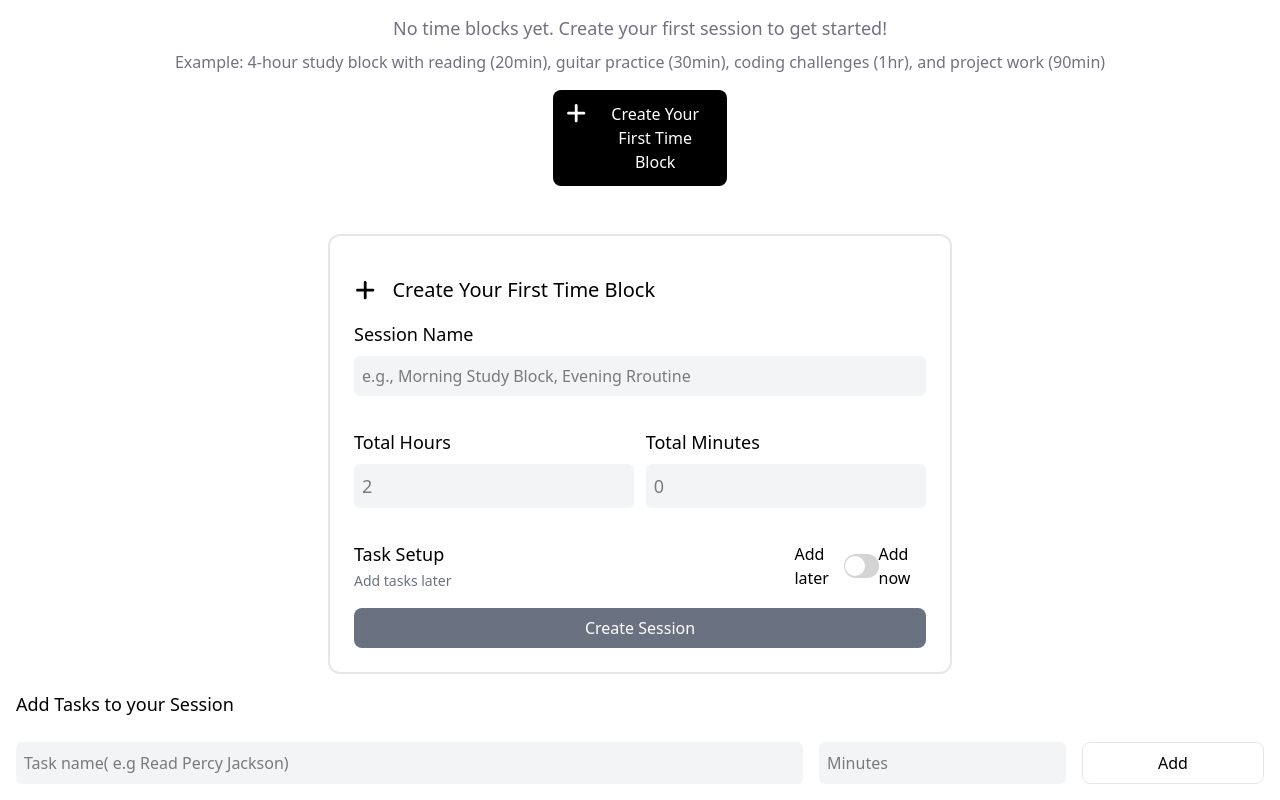
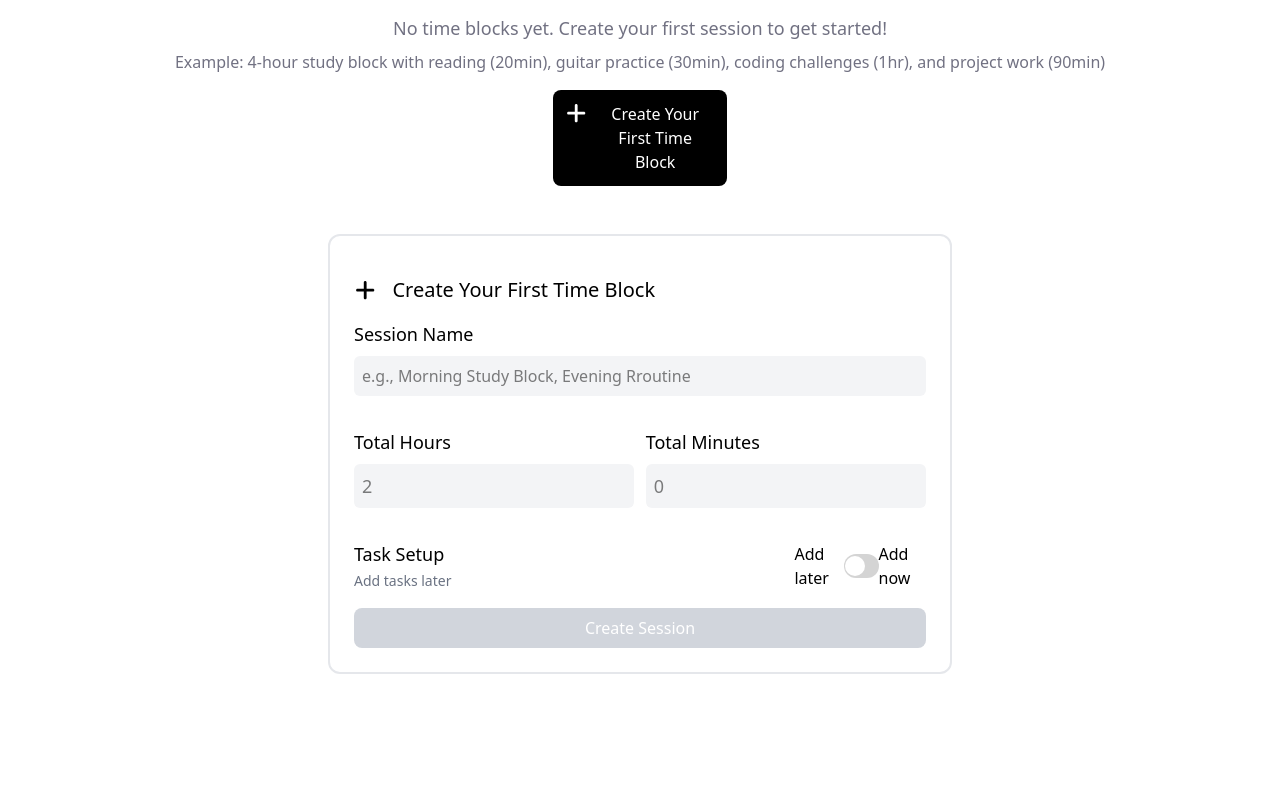
Before and after one commit to didymus707/devatine, a React (Vite) app: page / in a window 1280 px wide. Shown: the part 258-1058 px from the top of the page. After the commit the page ends 948 px from the top, so only its background shows below. Built offline with nearby package versions, Linux system fonts and the light colour scheme.

Commit message:
tiny ui changes - changed session hours and minutes state in blockform

```diff
--- a/src/components/BlockList.tsx
+++ b/src/components/BlockList.tsx
@@ -1,6 +1,5 @@
-import React, { useState } from "react";
+import { useState } from "react";
 import type { Block, Task } from "./types";
-import TaskForm from "./taskform";
 import { BlockForm } from "./blockForm";
 
 export const BlockList = () => {
@@ -23,21 +22,15 @@ export const BlockList = () => {
   return (
     <>
       <div className="block-list-container">
-        <BlockForm
-          addBlock={addNewBlock}
-        />
+        <BlockForm addBlock={addNewBlock} />
         {/* if no block exist, add the tasks, then on creating a block,
               add block id into the tasks associated with it */}
-        {blocks.length === 0 && (
-          <TaskForm blockId={blocks[0]?.id || ""} addTasks={addTasksToBlock} />
-        )}
+        {blocks.length === 0 && <></>}
 
         {/* if a block exist, add the task to the block */}
         <>
           {blocks.map((block) => (
-            <div className="blocklist-wrapper" key={block.id}>
-              <TaskForm blockId={block.id} addTasks={addTasksToBlock} />
-            </div>
+            <div className="blocklist-wrapper" key={block.id}></div>
           ))}
         </>
       </div>
--- a/src/components/blockForm.tsx
+++ b/src/components/blockForm.tsx
@@ -1,6 +1,7 @@
 import React, { useState } from "react";
 import { Add } from "./primitives/icons";
 import type { Block, Task } from "./types";
+import TaskForm from "./taskform";
 
 interface BlockFormProps {
   addBlock: (newBlock: Block) => void;
@@ -13,10 +14,10 @@ export const BlockForm: React.FC<BlockFormProps> = ({
   const [showTask, setShowTask] = useState<boolean>(false);
   const [sessionEnded, setSessionEnded] = useState<boolean>(false);
   const [sessionName, setSessionName] = useState<string | undefined>("");
-  const [sessionHours, setSessionHours] = useState<number | undefined>(
+  const [sessionHours, setSessionHours] = useState<string | undefined>(
     undefined
   );
-  const [sessionMinutes, setSessionMinutes] = useState<number | undefined>(
+  const [sessionMinutes, setSessionMinutes] = useState<string | undefined>(
     undefined
   );
 
@@ -24,7 +25,8 @@ export const BlockForm: React.FC<BlockFormProps> = ({
     e.preventDefault();
     // Logic to handle form submission
 
-    const totalDuration = sessionHours! * 60 + (sessionMinutes || 0);
+    const totalDuration =
+      Number(sessionHours)! * 60 + (Number(sessionMinutes) || 0);
     const newBlock: Block = {
       id: crypto.randomUUID(),
       name: sessionName || "Untitled Block",
@@ -36,8 +38,8 @@ export const BlockForm: React.FC<BlockFormProps> = ({
     addBlock(newBlock);
     // reset form fields
     setSessionName("");
-    setSessionHours(undefined);
-    setSessionMinutes(undefined);
+    setSessionHours('');
+    setSessionMinutes('');
     setTasks([]);
     setSessionEnded(false);
   };
@@ -82,10 +84,7 @@ export const BlockForm: React.FC<BlockFormProps> = ({
                     id="total-session-duration"
                     className="bg-gray-100 rounded-md p-2 mt-2 focus:border-4 focus:border-gray-300 focus:outline-gray-300"
                     placeholder="2"
-                    onChange={(e) => {
-                      const val = e.target.value;
-                      setSessionHours(val === "" ? undefined : Number(val));
-                    }}
+                    onChange={(e) => setSessionHours(e.target.value || "")}
                   />
                 </div>
                 <div className="minutes flex flex-col w-[49%]">
@@ -98,10 +97,7 @@ export const BlockForm: React.FC<BlockFormProps> = ({
                     value={sessionMinutes}
                     className="bg-gray-100 rounded-md p-2 mt-2 focus:border-4 focus:border-gray-300 focus:outline-gray-300"
                     placeholder="0"
-                    onChange={(e) => {
-                      const val = e.target.value;
-                      setSessionMinutes(val === "" ? undefined : Number(val));
-                    }}
+                    onChange={(e) => setSessionMinutes(e.target.value || "")}
                   />
                 </div>
               </div>
@@ -132,7 +128,9 @@ export const BlockForm: React.FC<BlockFormProps> = ({
               </div>
 
               <div className="tasks-container">
-                <div className="tasks-wrapper"></div>
+                <div className="tasks-wrapper">
+                  {showTask && <TaskForm blockId="" addTasks={() => {}} />}
+                </div>
               </div>
 
               <div className="create-session-container mt-4">
@@ -142,7 +140,7 @@ export const BlockForm: React.FC<BlockFormProps> = ({
                     disabled={
                       !sessionName || (!sessionHours && !sessionMinutes)
                     }
-                    className="create-session-btn bg-black text-white text-md p-2 rounded-lg w-full disabled:bg-gray-500 disabled:cursor-not-allowed"
+                    className="create-session-btn bg-black text-white text-md p-2 rounded-lg w-full disabled:bg-gray-300 disabled:text-white disabled:cursor-not-allowed"
                   >
                     Create Session
                   </button>
--- a/src/components/taskform.tsx
+++ b/src/components/taskform.tsx
@@ -42,7 +42,7 @@ const TaskForm: React.FC<TaskFormProps> = ({ blockId, addTasks }) => {
                   id="task-name"
                   type="text"
                   value={taskValue}
-                  className="bg-gray-100 rounded-md p-2 mt-2 basis-[65%] focus:border-4 focus:border-gray-300 focus:outline-gray-300"
+                  className="bg-gray-100 rounded-lg p-2 mt-2 basis-[65%] focus:border-4 focus:border-gray-300 focus:outline-gray-300"
                   onChange={(e) => setTaskValue(e.target.value)}
                   placeholder="Task name( e.g Read Percy Jackson)"
                 />
@@ -53,7 +53,7 @@ const TaskForm: React.FC<TaskFormProps> = ({ blockId, addTasks }) => {
                   placeholder="Minutes"
                   name="task-in-minutes"
                   value={taskDuration ?? ""}
-                  className="bg-gray-100 rounded-md p-2 mt-2 basis-[15%] focus:border-4 focus:border-gray-300 focus:outline-gray-300"
+                  className="bg-gray-100 rounded-lg p-2 mt-2 basis-[15%] focus:border-4 focus:border-gray-300 focus:outline-gray-300"
                   onChange={(e) => {
                     const val = e.target.value;
                     setTaskDuration(
@@ -64,7 +64,8 @@ const TaskForm: React.FC<TaskFormProps> = ({ blockId, addTasks }) => {
                 <button
                   type="button"
                   onClick={handleSubmit}
-                  className="basis-[15%] border-1 border-gray-200 rounded-lg p-2 mt-2"
+                  disabled={!taskValue || !taskDuration}
+                  className="basis-[15%] border-1 border-gray-200 rounded-lg p-2 mt-2 cursor-pointer disabled:cursor-not-allowed"
                 >
                   Add
                 </button>
```
